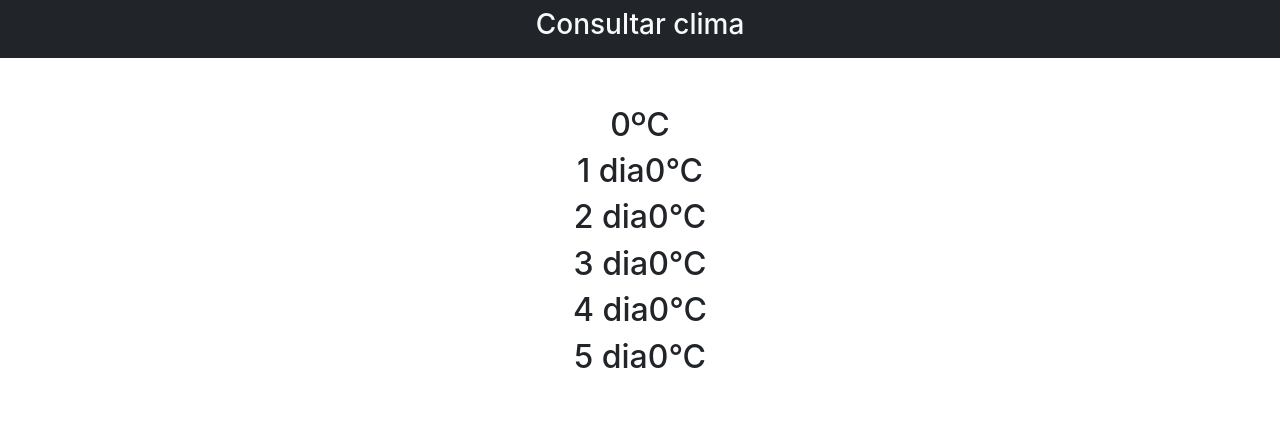
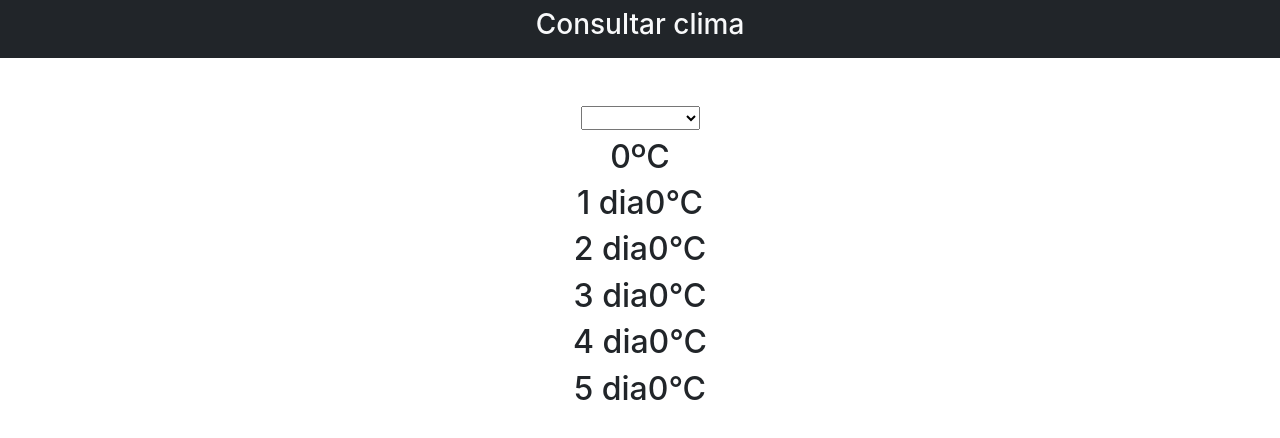
Before and after one commit to BrianGaray/App-clima, a React (Create React App) app in the folder app-clima/: page / in a window 1280 px wide. Shown: the top 438 px of the page. Built offline with nearby package versions, Linux system fonts and the light colour scheme; no server answers.

Commit message:
Se añade un componente "Form" con un selector de 5 ciudades.

```diff
--- /dev/null
+++ b/app-clima/src/components/Form.js
@@ -0,0 +1,32 @@
+import react, {useState} from 'react';
+
+const Form = ({newLocation}) => {
+    const [city, setcity] = useState("");
+     const onSubmit = (e) =>{
+         e.preventDefault();
+         console.log({city});
+         if(city === "" || !city) return;
+
+         newLocation(city);
+        }
+
+    return(
+
+    <div className='container'>
+        <select onClick={onSubmit} value = {city} onChange={(e) =>setcity(e.target.value)}>
+
+            <option></option>
+            <option>madrid</option>
+            <option>buenos aires</option>
+            <option>paris</option>
+            <option>tokio</option>
+            <option>londres</option>
+
+        </select>
+
+
+    </div>
+    );
+}
+
+export default Form;
--- a/app-clima/src/components/WeatherPanel.js
+++ b/app-clima/src/components/WeatherPanel.js
@@ -1,4 +1,5 @@
 import React, {useState} from 'react';
+import Form from './Form';
 import Geolocation from './Geolocation'
 
 
@@ -60,10 +61,18 @@ const WeatherPanel = () => {
 
 
     return(
-        <div>
-            <Geolocation />
-        </div>
-    )
+        <React.Fragment>
+
+        <Form
+            newLocation = {getLocation}
+        />
+
+        <Geolocation />
+
+
+
+    </React.Fragment>
+    );
 
 }
 
```
